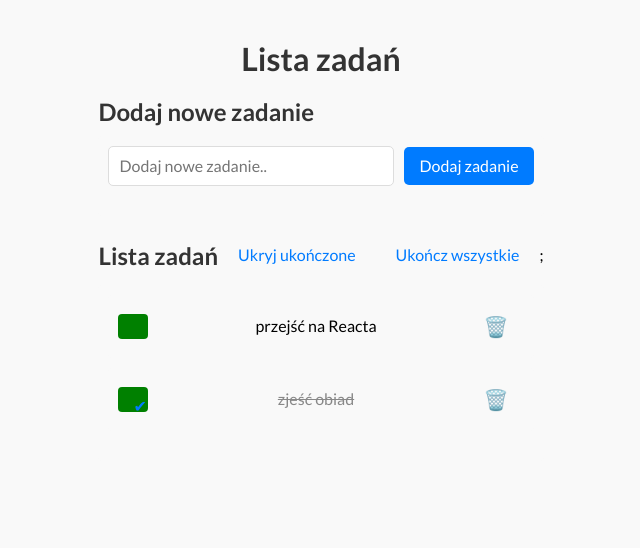
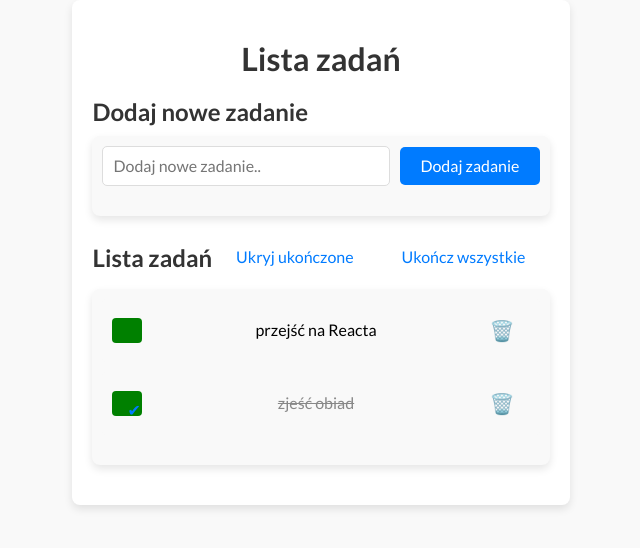
Before and after one commit to Gyrletta/todo-list-react, a React (Create React App) app: page / in a window 1280 px wide. Shown: the top 548 px of the page, without its empty margins (319-959 px from the left). Built offline with nearby package versions, Linux system fonts and the light colour scheme.

Commit message:
Update style

```diff
--- a/src/Buttons/index.js
+++ b/src/Buttons/index.js
@@ -15,7 +15,7 @@ const Buttons = ({tasks, hideDoneTasks}) => (
                         Ukończ wszystkie
                     </button>
                 </React.Fragment>
-            )};
+            )}
         </div>
 
 );
--- a/src/Buttons/style.css
+++ b/src/Buttons/style.css
@@ -15,17 +15,17 @@ button:hover {
 }
 
 .buttons__button {
-    padding: 10px 20px;
+    padding: 12px 24px;
     background-color: transparent;
-    color: 007bff;
+    color: #007bff;
     border: none;
-    border-radius: 4px;
+    border-radius: 5px;
     cursor: pointer;
-    transition: transform 0.3s ease;
+    transition: background-color 0.3s ease, transform 0.3s ease;
 }
 
 .buttons__button:hover {
-    background-color: #e7f2fd;
+
     transform: scale(1.05);
 }
 
--- a/src/Container/style.css
+++ b/src/Container/style.css
@@ -2,6 +2,9 @@
     max-width: 900px;
     padding: 20px;
     margin: 0 auto;
+    background-color: #fff;
+    border-radius: 8px;
+    box-shadow: 0 4px 8px rgba(0, 0, 0, 0.1);
 }
 
 .tasks-container {
--- a/src/Form/style.css
+++ b/src/Form/style.css
@@ -3,7 +3,6 @@
 
 .form {
     display: flex;
-    flex-direction: row;
     align-items: center;
     margin-bottom: 20px;
 }
@@ -19,10 +18,11 @@
 }
 
 .form__input:focus {
-    border-color: #28a745;
+    border-color: #007bff;
     outline: none;
-    box-shadow: 0 0 5px rgba(40, 167, 69, 0.5);
+    box-shadow: 0 0 5px rgba(0, 123, 225, 0.5);
 }
+
 
 .form__input.input-error {
     border: 1px solid gray;
@@ -37,7 +37,7 @@
 }
 
 .form__button {
-    padding: 10px 15px;
+    padding: 10px 20px;
     font-size: 16px;
     cursor: pointer;
     background-color: #007bff;
--- a/src/Header/index.js
+++ b/src/Header/index.js
@@ -1,9 +1,11 @@
 import React from "react";
+import "./style.css";
+
 
 const Header = ({title}) => (
     <header>
             <h1>{title}</h1>
         </header>
-);
+)
 
 export default Header;
--- /dev/null
+++ b/src/Header/style.css
@@ -0,0 +1,12 @@
+h1 {
+    font-size: 2rem;
+    text-align: center;
+    color: #333;
+    margin-bottom: 20px;
+  }
+
+  @media (max-width: 768px) {
+    h1 {
+      font-size: 1.5rem;
+    }
+  }
--- a/src/Section/style.css
+++ b/src/Section/style.css
@@ -18,5 +18,7 @@
 .section__body {
     padding: 10px;
     background-color: #f9f9f9;
-    border-radius: 4px;
+    border-radius: 8px;
+    box-shadow: 0 4px 8px rgba(0, 0, 0, 0.1);
+
 }
--- a/src/Tasks/index.js
+++ b/src/Tasks/index.js
@@ -18,6 +18,7 @@ const Tasks = ({tasks, hideDoneTasks}) => (
             🗑️
             </button>
             </li>
+
         ))}
     </ul>
 
--- a/src/Tasks/style.css
+++ b/src/Tasks/style.css
@@ -56,4 +56,5 @@
 
 .tasks__button--remove:hover {
     color: darkred;
+    transform: scale(1.1);
 }
```
